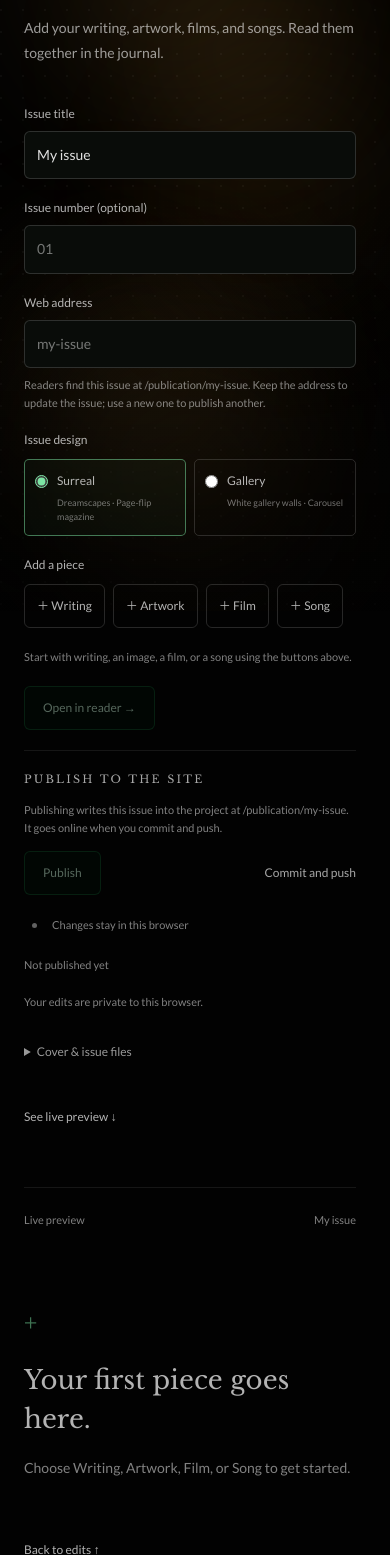
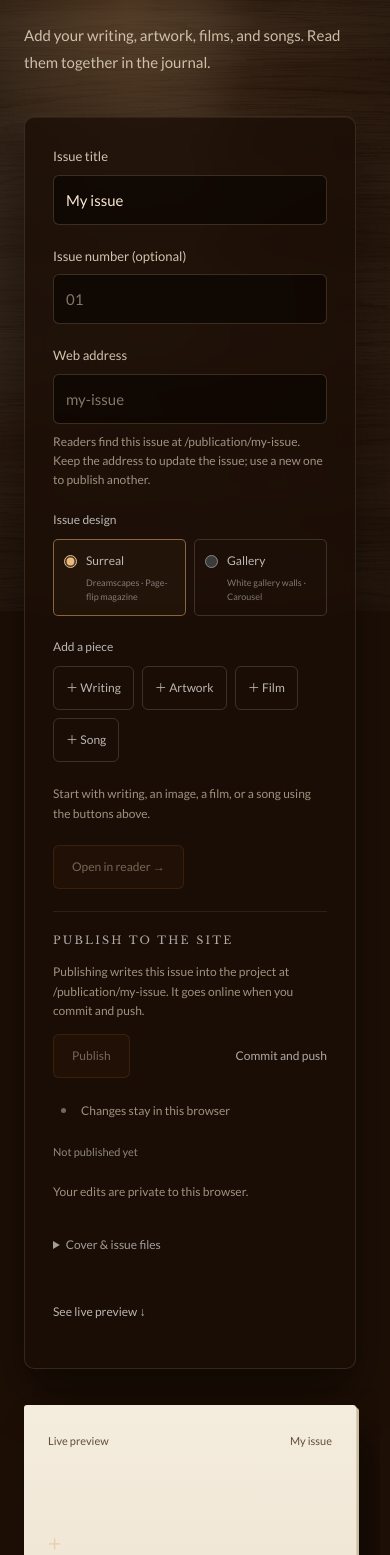
Before and after one commit to wangdrew5/thenewjournal, a React (Vite) app: page /preview in a window 390 px wide. Shown: the part 233-1788 px from the top of the page. Built offline with nearby package versions, Linux system fonts and the light colour scheme.

Commit message:
Put the editor on the walnut table: folio form, sticky paper preview, amber accents
Co-Authored-By: Claude Sonnet 5.5 <noreply@anthropic.com>

```diff
--- a/src/App.tsx
+++ b/src/App.tsx
@@ -21,7 +21,7 @@ const Preview = import.meta.env.DEV ? lazy(() => import("./pages/Preview")) : nu
 
 // The public pages sit on a table in daylight; the editor keeps its dark lanterns.
 // Issue readers bring their own full-screen backdrop, so neither is drawn there.
-const TABLE_PAGES = ["/", "/about", "/partners"];
+const TABLE_PAGES = ["/", "/about", "/partners", "/preview"];
 
 function Backdrop() {
   const { pathname } = useLocation();
@@ -29,7 +29,10 @@ function Backdrop() {
   useEffect(() => {
     if (table) document.documentElement.dataset.scene = "table";
     else delete document.documentElement.dataset.scene;
-  }, [table]);
+    // The editor is always the dark table, whichever mode the pages use.
+    if (pathname === "/preview") document.documentElement.dataset.page = "editor";
+    else delete document.documentElement.dataset.page;
+  }, [table, pathname]);
   if (pathname.startsWith("/publication/")) return null;
   return table ? <TableScene /> : <GlowField />;
 }
--- a/src/components/table/table.css
+++ b/src/components/table/table.css
@@ -642,17 +642,17 @@ html:not([data-scene="table"]) .mode-toggle {
     radial-gradient(ellipse 130% 110% at 50% 45%, rgba(18, 8, 3, 0.62), rgba(10, 4, 1, 0.86)),
     rgba(30, 14, 6, 0.4);
 }
-:root[data-scene="table"]:not([data-mode="light"]) {
+:root[data-scene="table"]:is(:not([data-mode="light"]), [data-page="editor"]) {
   color-scheme: dark;
 }
-:root[data-scene="table"]:not([data-mode="light"]) .table-scene::after {
+:root[data-scene="table"]:is(:not([data-mode="light"]), [data-page="editor"]) .table-scene::after {
   opacity: 1;
 }
-:root[data-scene="table"]:not([data-mode="light"]) body {
+:root[data-scene="table"]:is(:not([data-mode="light"]), [data-page="editor"]) body {
   background: #1d0f06;
   color: #f1e3cc;
 }
-:root[data-scene="table"]:not([data-mode="light"]) :is(
+:root[data-scene="table"]:is(:not([data-mode="light"]), [data-page="editor"]) :is(
   .site-header .nav-link,
   .site-header a:not(.nav-link),
   .mode-toggle,
@@ -660,49 +660,49 @@ html:not([data-scene="table"]) .mode-toggle {
 ) {
   color: #f1e3cc;
 }
-:root[data-scene="table"]:not([data-mode="light"]) .site-header .nav-link::after {
+:root[data-scene="table"]:is(:not([data-mode="light"]), [data-page="editor"]) .site-header .nav-link::after {
   background: #f1e3cc;
 }
-:root[data-scene="table"]:not([data-mode="light"]) body .site-header.is-scrolled {
+:root[data-scene="table"]:is(:not([data-mode="light"]), [data-page="editor"]) body .site-header.is-scrolled {
   background: rgba(28, 14, 6, 0.74);
   box-shadow: 0 1px 0 rgba(240, 200, 150, 0.12);
 }
-:root[data-scene="table"]:not([data-mode="light"]) :where(a, button):focus-visible {
+:root[data-scene="table"]:is(:not([data-mode="light"]), [data-page="editor"]) :where(a, button):focus-visible {
   outline-color: #e9b27a;
 }
-:root[data-scene="table"]:not([data-mode="light"]) .journal-masthead h1 {
+:root[data-scene="table"]:is(:not([data-mode="light"]), [data-page="editor"]) .journal-masthead h1 {
   color: #f6e8d0;
   text-shadow: 0 2px 24px rgba(0, 0, 0, 0.55);
 }
-:root[data-scene="table"]:not([data-mode="light"]) .journal-masthead h1 > span {
+:root[data-scene="table"]:is(:not([data-mode="light"]), [data-page="editor"]) .journal-masthead h1 > span {
   color: #e48f5f;
 }
-:root[data-scene="table"]:not([data-mode="light"]) .table-caption {
+:root[data-scene="table"]:is(:not([data-mode="light"]), [data-page="editor"]) .table-caption {
   color: rgba(241, 227, 204, 0.78);
 }
-:root[data-scene="table"]:not([data-mode="light"]) .table-caption strong,
-:root[data-scene="table"]:not([data-mode="light"]) .saved-section h2 {
+:root[data-scene="table"]:is(:not([data-mode="light"]), [data-page="editor"]) .table-caption strong,
+:root[data-scene="table"]:is(:not([data-mode="light"]), [data-page="editor"]) .saved-section h2 {
   color: #f6e8d0;
 }
-:root[data-scene="table"]:not([data-mode="light"]) .tc-heading {
+:root[data-scene="table"]:is(:not([data-mode="light"]), [data-page="editor"]) .tc-heading {
   color: #f1e3cc;
 }
-:root[data-scene="table"]:not([data-mode="light"]) .saved-link {
+:root[data-scene="table"]:is(:not([data-mode="light"]), [data-page="editor"]) .saved-link {
   border-color: rgba(240, 200, 150, 0.22);
   background: rgba(34, 18, 8, 0.72);
   color: #f1e3cc;
 }
-:root[data-scene="table"]:not([data-mode="light"]) .saved-link .text-green {
+:root[data-scene="table"]:is(:not([data-mode="light"]), [data-page="editor"]) .saved-link .text-green {
   color: #e48f5f;
 }
-:root[data-scene="table"]:not([data-mode="light"]) .site-credit {
+:root[data-scene="table"]:is(:not([data-mode="light"]), [data-page="editor"]) .site-credit {
   color: rgba(241, 227, 204, 0.55);
 }
 /* Paper on the table is lit by the lamp, not the window: a touch warmer and dimmer */
-:root[data-scene="table"]:not([data-mode="light"]) :is(.paper-sheet, .journal-desk, .table-letter, .table-polaroid, .table-note) {
+:root[data-scene="table"]:is(:not([data-mode="light"]), [data-page="editor"]) :is(.paper-sheet, .journal-desk, .table-letter, .table-polaroid, .table-note) {
   filter: brightness(0.9) sepia(0.12);
 }
-:root[data-scene="table"]:not([data-mode="light"]) .tc-copy {
+:root[data-scene="table"]:is(:not([data-mode="light"]), [data-page="editor"]) .tc-copy {
   box-shadow:
     1px 1px 0 rgba(236, 228, 210, 0.75),
     2px 2px 0 rgba(200, 190, 170, 0.7),
@@ -710,6 +710,97 @@ html:not([data-scene="table"]) .mode-toggle {
     10px 14px 20px rgba(0, 0, 0, 0.55),
     2px 4px 4px rgba(0, 0, 0, 0.5);
 }
-:root[data-scene="table"]:not([data-mode="light"]) :is(.table-mug, .table-cassette, .tc-museum .tc-copy) {
+:root[data-scene="table"]:is(:not([data-mode="light"]), [data-page="editor"]) :is(.table-mug, .table-cassette, .tc-museum .tc-copy) {
   filter: brightness(0.82);
 }
+
+/* ---------- The editor: a desk to work at ---------- */
+:root[data-page="editor"] .mode-toggle {
+  display: none;
+}
+:root[data-page="editor"] .preview-page {
+  max-width: 1180px;
+}
+:root[data-page="editor"] .preview-heading h1 {
+  font-size: clamp(38px, 5vw, 56px);
+  color: #f6e8d0;
+  text-shadow: 0 2px 24px rgba(0, 0, 0, 0.55);
+}
+:root[data-page="editor"] .preview-heading p,
+:root[data-page="editor"] .preview-page > .back-link {
+  color: rgba(241, 227, 204, 0.8);
+  font-size: 15px;
+}
+:root[data-page="editor"] .preview-workspace {
+  grid-template-columns: minmax(0, 400px) minmax(0, 1fr);
+  gap: 36px;
+}
+/* The form is a dark leather folio; the preview is a page laid beside it */
+:root[data-page="editor"] .preview-editor {
+  gap: 22px;
+  padding: 30px 28px 34px;
+  border: 1px solid rgba(240, 200, 150, 0.14);
+  border-radius: 10px;
+  background: rgba(26, 13, 6, 0.78);
+  box-shadow: 0 24px 50px rgba(0, 0, 0, 0.45), inset 0 1px 0 rgba(255, 225, 180, 0.07);
+  backdrop-filter: blur(10px);
+}
+:root[data-page="editor"] .preview-field {
+  font-size: 13px;
+  color: rgba(241, 227, 204, 0.85);
+}
+:root[data-page="editor"] .preview-field input,
+:root[data-page="editor"] .preview-field textarea,
+:root[data-page="editor"] .preview-field select {
+  background: rgba(10, 5, 2, 0.7);
+  border-color: rgba(240, 200, 150, 0.2);
+  color: #f6e8d0;
+  font-size: 15px;
+}
+:root[data-page="editor"] .preview-help,
+:root[data-page="editor"] .preview-save {
+  font-size: 12px;
+  color: rgba(241, 227, 204, 0.62);
+}
+:root[data-page="editor"] .preview-stage {
+  position: sticky;
+  top: 96px;
+  max-height: calc(100vh - 120px);
+  overflow: auto;
+  padding: 40px 44px;
+  border: 0;
+  border-radius: 3px;
+  color: #2a1b10;
+  background: linear-gradient(180deg, #fbf6ec, #f1e8d6);
+  box-shadow: 1px 1px 0 #e4d8c2, 3px 3px 0 #d3c6ad, 18px 26px 40px rgba(0, 0, 0, 0.45);
+  filter: brightness(0.94) sepia(0.1);
+}
+:root[data-page="editor"] .preview-stage .text-green,
+:root[data-page="editor"] .preview-stage [class*="text-green"] {
+  color: #8c3a1c;
+}
+:root[data-page="editor"] .preview-stage * {
+  text-shadow: none;
+}
+:root[data-page="editor"] .preview-stage [class*="text-white"],
+:root[data-page="editor"] .preview-stage .font-display,
+:root[data-page="editor"] .preview-stage .poem-text {
+  color: #2a1b10;
+}
+:root[data-page="editor"] .preview-stage-label {
+  color: #6a4f3a;
+}
+:root[data-page="editor"] .preview-stage em,
+:root[data-page="editor"] .preview-stage p {
+  color: #4a3322;
+}
+@media (max-width: 900px) {
+  :root[data-page="editor"] .preview-workspace {
+    grid-template-columns: 1fr;
+  }
+  :root[data-page="editor"] .preview-stage {
+    position: static;
+    max-height: none;
+    padding: 28px 24px;
+  }
+}
--- a/src/index.css
+++ b/src/index.css
@@ -858,9 +858,9 @@ body:has(dialog[open]) {
 .preview-field input:focus,
 .preview-field textarea:focus,
 .preview-field select:focus {
-  outline: 2px solid #7ce5a4;
+  outline: 2px solid #f0b878;
   outline-offset: 3px;
-  border-color: #22b25c80;
+  border-color: #d9822b80;
 }
 .preview-help {
   font-size: 11px;
@@ -898,10 +898,10 @@ body:has(dialog[open]) {
   cursor: pointer;
 }
 .preview-file:hover {
-  border-color: #7ce5a4;
+  border-color: #f0b878;
 }
 .preview-file:focus-within {
-  outline: 2px solid #7ce5a4;
+  outline: 2px solid #f0b878;
   outline-offset: 3px;
 }
 .preview-file input {
@@ -927,14 +927,14 @@ body:has(dialog[open]) {
 }
 .preview-actions .preview-open {
   padding: 12px 18px;
-  border: 1px solid #22b25c60;
+  border: 1px solid #d9822b60;
   border-radius: 6px;
-  background: #22b25c14;
-  color: #d3ffe3;
+  background: #d9822b14;
+  color: #ffe9cf;
   transition: background 180ms;
 }
 .preview-open:hover {
-  background: #22b25c26;
+  background: #d9822b26;
 }
 .preview-open:active {
   transform: translateY(1px);
@@ -1058,12 +1058,12 @@ body:has(dialog[open]) {
 .preview-add button:hover,
 .preview-piece-actions button:hover,
 .preview-undo button:hover {
-  border-color: #7ce5a480;
+  border-color: #f0b87880;
   color: #b8efcc;
-  background: #7ce5a40a;
+  background: #f0b8780a;
 }
 .preview-add button:active {
-  background: #7ce5a41a;
+  background: #f0b8781a;
 }
 .preview-add button:disabled,
 .preview-piece-actions button:disabled,
@@ -1104,8 +1104,8 @@ body:has(dialog[open]) {
 }
 .preview-contents button[aria-current] {
   color: #b8efcc;
-  background: #7ce5a40a;
-  box-shadow: inset 2px 0 #7ce5a4;
+  background: #f0b8780a;
+  box-shadow: inset 2px 0 #f0b878;
 }
 .preview-piece-number {
   font-size: 11px;
@@ -1171,7 +1171,7 @@ body:has(dialog[open]) {
 .preview-empty > span {
   display: block;
   font: 24px var(--font-display);
-  color: #7ce5a480;
+  color: #f0b87880;
   margin-bottom: 24px;
 }
 .preview-empty h2 {
@@ -1204,7 +1204,7 @@ body:has(dialog[open]) {
   position: absolute;
   inset: 0;
   pointer-events: none;
-  background: radial-gradient(ellipse at 50% 100%, #7ce5a430, transparent 70%);
+  background: radial-gradient(ellipse at 50% 100%, #f0b87830, transparent 70%);
   opacity: 0;
   transition: opacity 200ms;
 }
@@ -1227,8 +1227,8 @@ body:has(dialog[open]) {
   inset: 0;
   z-index: -1;
   border-radius: 4px;
-  background: #7ce5a40a;
-  box-shadow: inset 2px 0 #7ce5a4;
+  background: #f0b8780a;
+  box-shadow: inset 2px 0 #f0b878;
   pointer-events: none;
 }
 .preview-contents button > span:last-child {
@@ -1258,13 +1258,13 @@ body:has(dialog[open]) {
 .preview-field input:focus,
 .preview-field textarea:focus {
   background: #0c120e;
-  box-shadow: 0 0 18px #7ce5a40a;
+  box-shadow: 0 0 18px #f0b8780a;
 }
 .preview-stage {
   transition: border-color 250ms;
 }
 .preview-workspace:has(.preview-editor:focus-within) .preview-stage {
-  border-color: #7ce5a44a;
+  border-color: #f0b8784a;
 }
 .preview-file {
   transition:
@@ -1273,7 +1273,7 @@ body:has(dialog[open]) {
 }
 .preview-file:hover,
 .preview-file:focus-within {
-  background: #7ce5a40a;
+  background: #f0b8780a;
 }
 .preview-open span {
   display: inline-block;
@@ -1326,7 +1326,7 @@ body:has(dialog[open]) {
   height: 20px;
 }
 .editor-save-status[data-state="saved"] .editor-save-icon {
-  color: #7ce5a4;
+  color: #f0b878;
 }
 .editor-save-status[data-state="error"] .editor-save-icon {
   color: #ffb84d;
@@ -1346,7 +1346,7 @@ body:has(dialog[open]) {
   width: 3px;
   height: 3px;
   border-radius: 50%;
-  background: #7ce5a4;
+  background: #f0b878;
   animation: save-breathe 650ms ease-in-out infinite alternate;
 }
 .save-dots i:nth-child(2) {
@@ -1469,11 +1469,11 @@ body:has(dialog[open]) {
     background 180ms;
 }
 .theme-choice:has(input:checked) {
-  border-color: #7ce5a480;
-  background: #7ce5a408;
+  border-color: #f0b87880;
+  background: #f0b87808;
 }
 .theme-choice input {
-  accent-color: #7ce5a4;
+  accent-color: #f0b878;
   margin-top: 3px;
 }
 .theme-choice > span {
```
